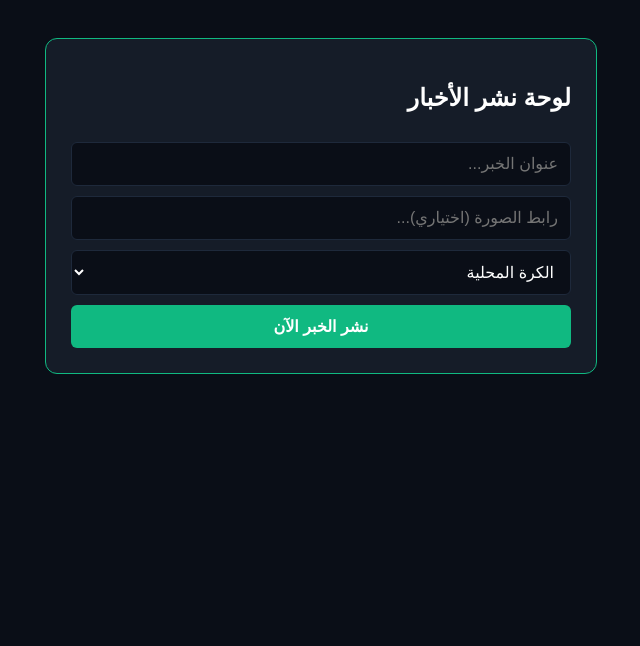
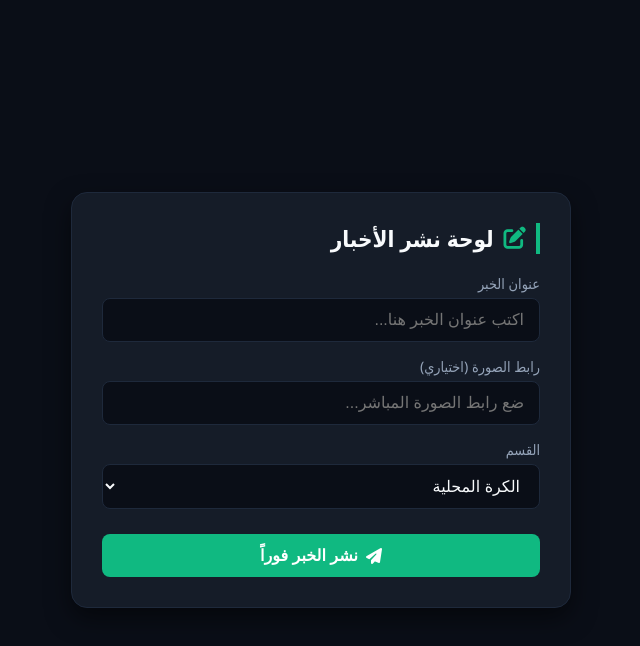
Before and after one commit to mozean27-alt/ABO-ZEIN-KORA, a plain HTML site: page admin.html in a window 1280 px wide. Shown: the whole page, without its empty margins (319-959 px from the left). Drawn offline with Linux system fonts and the light colour scheme.

Commit message:
Update admin.html

```diff
--- a/admin.html
+++ b/admin.html
@@ -2,33 +2,58 @@
 <html lang="ar" dir="rtl">
 <head>
     <meta charset="UTF-8">
-    <title>لوحة التحكم | كورة ابوزين</title>
+    <meta name="viewport" content="width=device-width, initial-scale=1.0">
+    <title>لوحة التحكم | KORA ABO ZAIN</title>
+    <link rel="stylesheet" href="https://cdnjs.cloudflare.com/ajax/libs/font-awesome/6.4.0/css/all.min.css">
     <style>
-        body { font-family: sans-serif; background: #0a0e17; color: white; padding: 30px; display: flex; justify-content: center; }
-        .admin-card { background: #151c28; padding: 25px; border-radius: 12px; width: 100%; max-width: 500px; border: 1px solid #10b981; }
-        input, select, button { width: 100%; padding: 12px; margin-top: 10px; border-radius: 6px; border: 1px solid #1e293b; background: #0a0e17; color: white; font-size: 1rem; box-sizing: border-box; }
-        button { background: #10b981; font-weight: bold; cursor: pointer; border: none; }
+        :root {
+            --bg-main: #0a0e17;
+            --bg-card: #151c28;
+            --accent-green: #10b981;
+            --text-main: #f8fafc;
+            --text-muted: #94a3b8;
+            --border: #1e293b;
+        }
+
+        * { box-sizing: border-box; margin: 0; padding: 0; }
+        body { font-family: 'Segoe UI', Tahoma, Geneva, Verdana, sans-serif; background-color: var(--bg-main); color: var(--text-main); display: flex; justify-content: center; align-items: center; min-height: 100vh; padding: 20px; }
+
+        .admin-card { background: var(--bg-card); padding: 30px; border-radius: 16px; width: 100%; max-width: 500px; border: 1px solid var(--border); box-shadow: 0 10px 25px rgba(0,0,0,0.5); }
+        h2 { margin-bottom: 20px; font-size: 1.4rem; display: flex; align-items: center; gap: 10px; border-right: 4px solid var(--accent-green); padding-right: 10px; }
+
+        label { display: block; margin-top: 15px; margin-bottom: 5px; font-size: 0.9rem; color: var(--text-muted); }
+        input, select, button { width: 100%; padding: 12px 15px; border-radius: 8px; border: 1px solid var(--border); background: var(--bg-main); color: var(--text-main); font-size: 1rem; outline: none; transition: 0.3s; }
+        input:focus, select:focus { border-color: var(--accent-green); }
+
+        button { background: var(--accent-green); color: white; font-weight: bold; cursor: pointer; margin-top: 25px; border: none; display: flex; justify-content: center; align-items: center; gap: 8px; }
         button:hover { background: #059669; }
     </style>
 </head>
 <body>
+
     <div class="admin-card">
-        <h2>لوحة نشر الأخبار</h2>
-        <input type="text" id="title" placeholder="عنوان الخبر...">
-        <input type="text" id="img" placeholder="رابط الصورة (اختياري)...">
+        <h2><i class="fa-solid fa-pen-to-square" style="color: var(--accent-green);"></i> لوحة نشر الأخبار</h2>
+
+        <label for="title">عنوان الخبر</label>
+        <input type="text" id="title" placeholder="اكتب عنوان الخبر هنا...">
+
+        <label for="img">رابط الصورة (اختياري)</label>
+        <input type="text" id="img" placeholder="ضع رابط الصورة المباشر...">
+
+        <label for="category">القسم</label>
         <select id="category">
             <option value="local">الكرة المحلية</option>
             <option value="saudi">الدوري السعودي</option>
             <option value="global">الكرة العالمية</option>
         </select>
-        <button id="publishBtn">نشر الخبر الآن</button>
+
+        <button id="publishBtn"><i class="fa-solid fa-paper-plane"></i> نشر الخبر فوراً</button>
     </div>
 
     <script type="module">
         import { initializeApp } from "https://www.gstatic.com/firebasejs/10.8.0/firebase-app.js";
         import { getFirestore, collection, addDoc } from "https://www.gstatic.com/firebasejs/10.8.0/firebase-firestore.js";
 
-        // بيانات مشروعك الحقيقية
         const firebaseConfig = {
             apiKey: "AIzaSyA7hsAeX_BLGnGblG--rWJzJUaaMcrT9kGc",
             authDomain: "abo-zein-kora.firebaseapp.com",
@@ -41,14 +66,19 @@
         const app = initializeApp(firebaseConfig);
         const db = getFirestore(app);
 
+        const catNames = {
+            local: 'الكرة المحلية',
+            saudi: 'الدوري السعودي',
+            global: 'الكرة العالمية'
+        };
+
         document.getElementById('publishBtn').addEventListener('click', async () => {
             const title = document.getElementById('title').value.trim();
             const img = document.getElementById('img').value.trim() || 'https://images.unsplash.com/photo-1508098682722-e99c43a406b2?w=800&fit=crop';
             const category = document.getElementById('category').value;
-            const catNames = { local: 'الكرة المحلية', global: 'الكرة العالمية', saudi: 'الدوري السعودي' };
 
-            if(!title) {
-                alert('اكتب عنوان الخبر أولاً!');
+            if (!title) {
+                alert('يرجى كتابة عنوان الخبر أولاً!');
                 return;
             }
 
@@ -63,9 +93,10 @@
 
                 document.getElementById('title').value = '';
                 document.getElementById('img').value = '';
-                alert('تم نشر الخبر بنجاح وسيظهر في الموقع فوراً!');
-            } catch (e) {
-                alert('خطأ أثناء النشر: ' + e.message);
+                alert('تم نشر الخبر بنجاح وسيعرض في الموقع فوراً!');
+            } catch (error) {
+                console.error("Error adding document: ", error);
+                alert('حدث خطأ أثناء النشر، تأكد من اتصال الإنترنت وقواعد Firebase.');
             }
         });
     </script>
```
